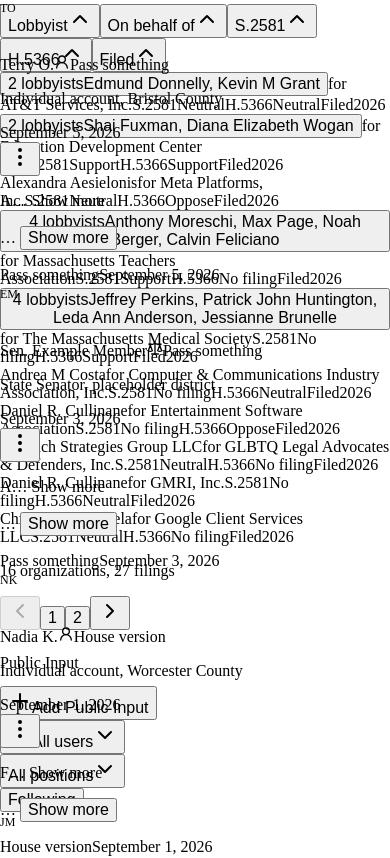
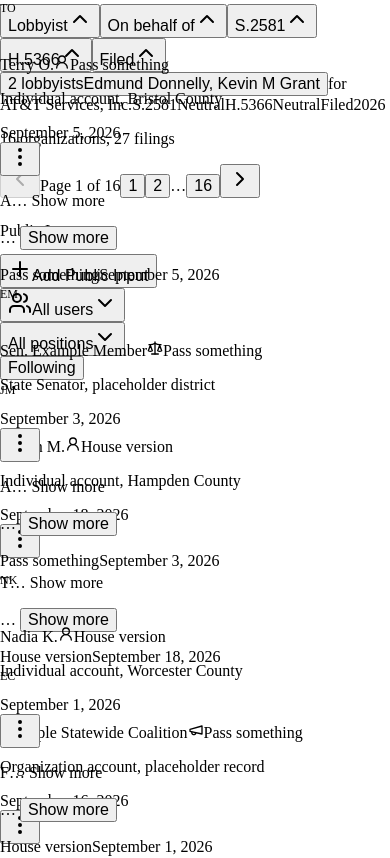
Before and after one commit to k-g-k/maple-conference, a React (Vite) app in the folder app/: page /conferenceCommittees/phone-free-schools in a window 390 px wide. Shown: the part 4168-5026 px from the top of the page. Built offline with nearby package versions, Linux system fonts and the light colour scheme.

Commit message:
mobile test3

```diff
--- a/app/src/app/components/ballot/primitives/Pagination.tsx
+++ b/app/src/app/components/ballot/primitives/Pagination.tsx
@@ -13,21 +13,22 @@
   onPage: (p: number) => void;
 }) {
   return (
-    <div className="flex items-center justify-center gap-[14px] mt-[18px]">
+    <div className="flex items-center justify-center gap-[4px] sm:gap-[14px] mt-[18px]">
       <button
         onClick={() => onPage(page - 1)}
         disabled={page === 0}
         aria-label="Previous page"
-        className="text-ink hover:text-alert cursor-pointer disabled:text-ink-faint disabled:cursor-default"
+        className="flex items-center justify-center w-[44px] h-[44px] sm:w-auto sm:h-auto text-ink hover:text-alert cursor-pointer disabled:text-ink-faint disabled:cursor-default"
       >
-        <ChevronLeft className="w-[16px] h-[16px]" />
+        <ChevronLeft className="w-[18px] h-[18px] sm:w-[16px] sm:h-[16px]" />
       </button>
+      <span className="sm:hidden font-body text-sm text-ink-muted tabular-nums">
+        Page {page + 1} of {pageCount}
+      </span>
+      <span className="hidden sm:contents">
         {pageWindow(page, pageCount).map((item, i) =>
           item === "…" ? (
-          <span
-            key={`gap-${i}`}
-            className="font-body text-sm text-ink-muted"
-          >
+            <span key={`gap-${i}`} className="font-body text-sm text-ink-muted">
               …
             </span>
           ) : (
@@ -35,7 +36,7 @@
               key={item}
               onClick={() => onPage(item)}
               aria-current={item === page ? "page" : undefined}
-            className={`font-body text-sm cursor-pointer ${
+              className={`font-body text-sm cursor-pointer px-[4px] py-[6px] sm:p-0 ${
                 item === page
                   ? "font-semibold text-ink cursor-default"
                   : "text-brand hover:text-alert"
@@ -45,13 +46,14 @@
             </button>
           ),
         )}
+      </span>
       <button
         onClick={() => onPage(page + 1)}
         disabled={page >= pageCount - 1}
         aria-label="Next page"
-        className="text-ink hover:text-alert cursor-pointer disabled:text-ink-faint disabled:cursor-default"
+        className="flex items-center justify-center w-[44px] h-[44px] sm:w-auto sm:h-auto text-ink hover:text-alert cursor-pointer disabled:text-ink-faint disabled:cursor-default"
       >
-        <ChevronRight className="w-[16px] h-[16px]" />
+        <ChevronRight className="w-[18px] h-[18px] sm:w-[16px] sm:h-[16px]" />
       </button>
     </div>
   );
--- a/app/src/app/components/conference-committee/index.tsx
+++ b/app/src/app/components/conference-committee/index.tsx
@@ -1465,7 +1465,7 @@
             // line of its own and the control onto a third; inline, the star
             // sits with the first words and the control follows the sentence
             // and wraps only when it has to.
-            <p className="font-body text-base text-ink leading-[1.6] mt-[48px]">
+            <p className="font-body text-base text-ink leading-[1.6] mt-[48px] mb-[32px] @[720px]:mb-0">
               <Star
                 aria-hidden
                 className="inline align-[-2px] mr-[8px] w-[14px] h-[14px] text-caution fill-caution"
@@ -1529,7 +1529,7 @@
             lets the label sit level with it in normal flow. A pinned heading's
             band is opaque and runs the full width of the card, so it would
             paint over the label. */}
-        <div className="@[720px]:-mt-[44px]">
+        <div className="hidden @[720px]:block @[720px]:-mt-[44px]">
           <ScanColumn head="Where bill texts match" count={settled.length}>
             {settled.map((x) => (
               <Row
--- a/app/src/app/components/conference-committee/lobbying.tsx
+++ b/app/src/app/components/conference-committee/lobbying.tsx
@@ -362,6 +362,9 @@
   headerTop?: string;
 }) {
   const [page, setPage] = useState(0);
+  const [size] = useState(() =>
+    typeof window !== "undefined" && window.innerWidth < 768 ? 1 : PAGE_SIZE,
+  );
   /**
    * How the table is ordered, or nothing for the order the data came in.
    *
@@ -394,14 +397,11 @@
   const senateLabel = c.senateBill?.n ?? "Senate";
   const houseLabel = c.houseBill?.n ?? "House";
 
-  const pageCount = Math.max(1, Math.ceil(rows.length / PAGE_SIZE));
+  const pageCount = Math.max(1, Math.ceil(rows.length / size));
   // Clamped as well as reset, because the row count changes with the committee
   // and the reader should never land on a blank page.
   const current = Math.min(page, pageCount - 1);
-  const paged = rows.slice(
-    current * PAGE_SIZE,
-    current * PAGE_SIZE + PAGE_SIZE,
-  );
+  const paged = rows.slice(current * size, current * size + size);
 
   /**
    * Why there is nothing here.
```
Lines whose indentation alone changed are shown as unchanged.
